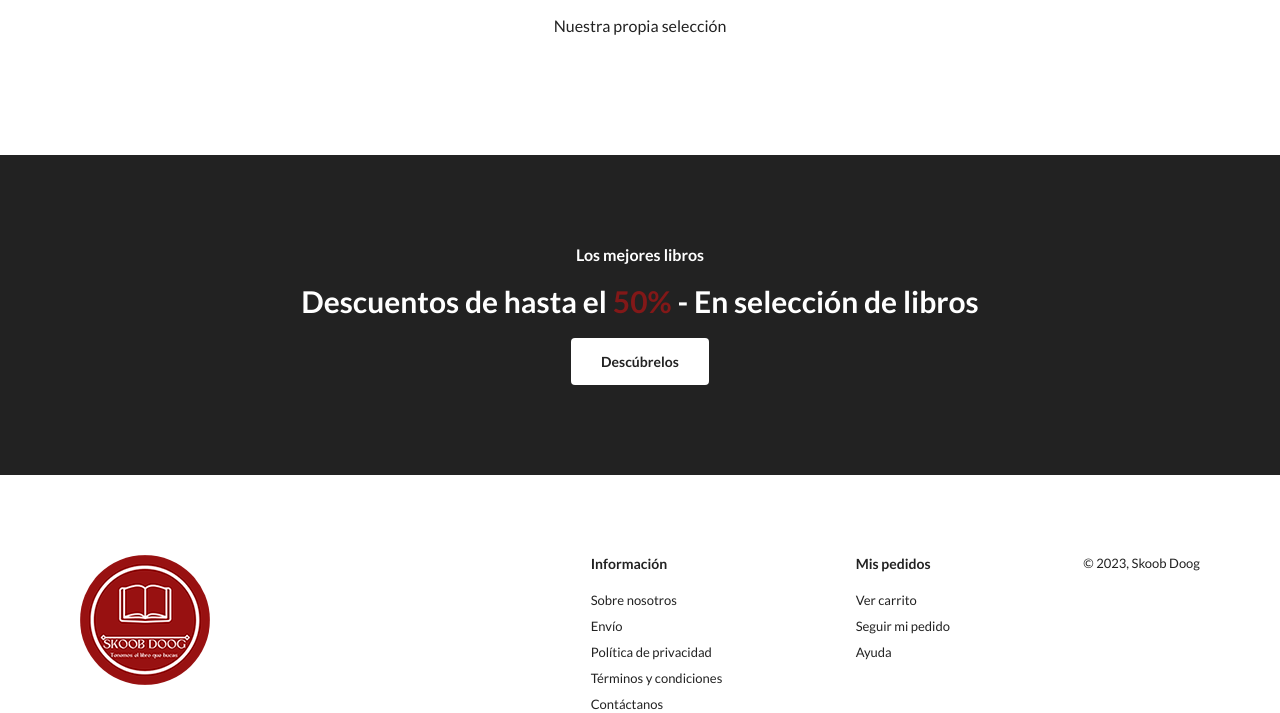
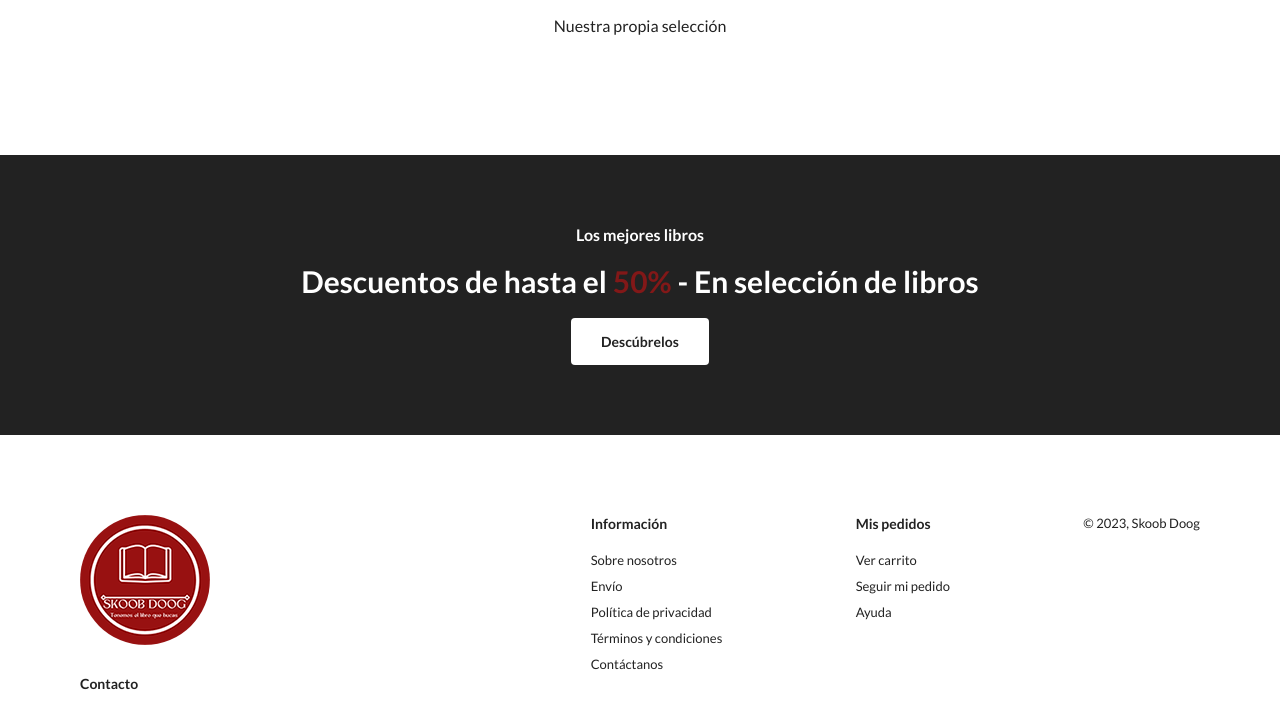
Before and after one commit to FJMarfil/Skoob-Doog, a PHP site: page / in a window 1280 px wide. Shown: the part 1200-1913 px from the top of the page. Run offline with PHP 8.4, Linux system fonts and the light colour scheme; data that the repository does not hold is empty; style sheets or scripts are compiled from the project's sources; some libraries are stand-ins or nearby versions.

Commit message:
Update: banner height

```diff
--- a/styles/scss/style.scss
+++ b/styles/scss/style.scss
@@ -530,7 +530,7 @@ header {
 /* Banner */
 #banner {
     width: 100%;
-    height: 40vh;
+    height: 35vh;
     background-size: cover;
     background-position: center;
     background-color: #222;
```
